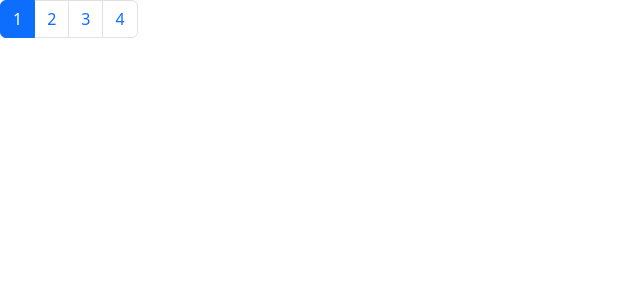
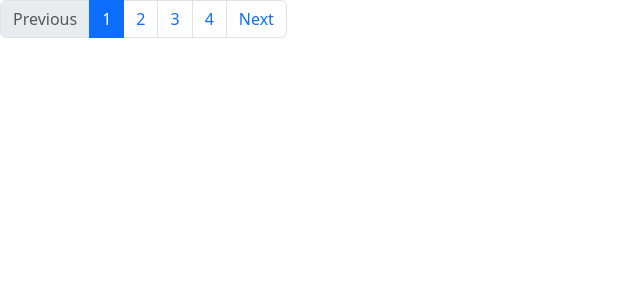
Before and after one commit to ParhamEbrahimi-dev/Pagination, an Angular app: page / in a window 1280 px wide. Shown: the top 300 px of the page, without its empty margins (0-640 px from the left). Built offline with nearby package versions, Linux system fonts and the light colour scheme.

Commit message:
Add ngClass disabled

```diff
--- a/src/app/app.component.html
+++ b/src/app/app.component.html
@@ -1,9 +1,16 @@
 <nav aria-label="...">
   <ul class="pagination">
+    <li class="page-item" [ngClass]="{ disabled : currentPageIndex == 0}">
+      <a href="#" class="page-link">Previous</a>
+    </li>
 
     <li class="page-item" [ngClass]="setActivePage(i)" *ngFor="let image of images;let i=index;">
       <a class="page-link" href="#" >{{i+1}}</a>
     </li>
 
+    <li class="page-item" [ngClass]="{disabled : currentPageIndex === images.length-1}">
+      <a href="#" class="page-link">Next</a>
+    </li>
+
   </ul>
 </nav>
```
